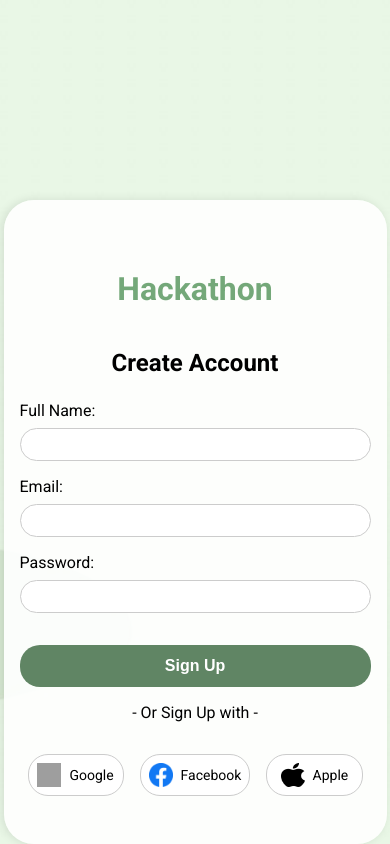
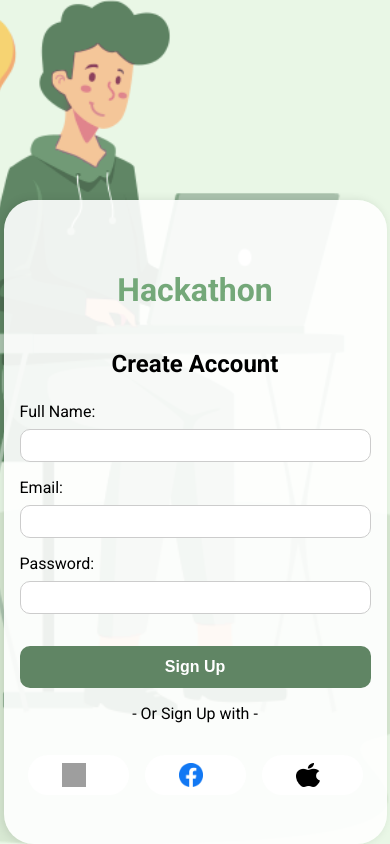
Before and after one commit to Janinh00/code-assessment, a React (Create React App) app: page / in a window 390 px wide. Built offline with nearby package versions, Linux system fonts and the light colour scheme; grey boxes are pictures that could not be loaded.

Commit message:
background changes for mobile

```diff
--- a/src/components/login/Login.js
+++ b/src/components/login/Login.js
@@ -55,15 +55,15 @@ const Signup = () => {
         <div className="social-widgets">
           <div className="social-widget">
             <img src={require('../../assets/Google__G__logo.svg.png')} alt="Google" className="social-logo" />
-            <span>Google</span>
+            {/* <span>Google</span> */}
           </div>
           <div className="social-widget">
             <img src={require('../../assets/Facebook_f_logo_(2019).svg.png')} alt="Facebook" className="social-logo" />
-            <span>Facebook</span>
+            {/* <span>Facebook</span> */}
           </div>
           <div className="social-widget">
             <img src={require('../../assets/Apple_logo_black.svg.png')} alt="Apple" className="social-logo" />
-            <span>Apple</span>
+            {/* <span>Apple</span> */}
           </div>
         </div>
       </form>
--- a/src/index.css
+++ b/src/index.css
@@ -13,6 +13,7 @@ body {
   align-items: stretch;
   height: 100vh;
   background-image: url('./assets/thumbnail.jpg');
+  background-color: #e9f7e6;
   background-size: cover;
   background-position: center;
   background-repeat: no-repeat;
@@ -94,7 +95,7 @@ button:hover {
   display: flex;
   align-items: center;
   background-color: white;
-  border: 1px solid #ccc;
+  /* border: 1px solid #ccc; */
   border-radius: 20px;
   padding: 0.5rem;
   cursor: pointer;
@@ -117,12 +118,22 @@ button:hover {
 @media (max-width: 768px) {
   .signup-container {
     justify-content: center; /* Center the form on the screen */
+    background-image: url('./assets/thumbnail2.png'); /* New background image for mobile */
+    background-color: #e9f7e6;
+    background-size: cover;
+    background-position: center;
+    background-repeat: no-repeat;
   }
 
   .signup-form {
     width: 90%;
     padding: 1rem;
-    border-radius: 30px; /* Remove border-radius for mobile */
+    border-radius: 30px; /* Adjust border-radius for mobile */
     margin-top: 200px; /* Add top margin to lower the form */
   }
+
+  .form-group input,
+  button {
+    border-radius: 10px;
+  }
 }
```
Also changed, not shown: src/assets/thumbnail2.png (added).
